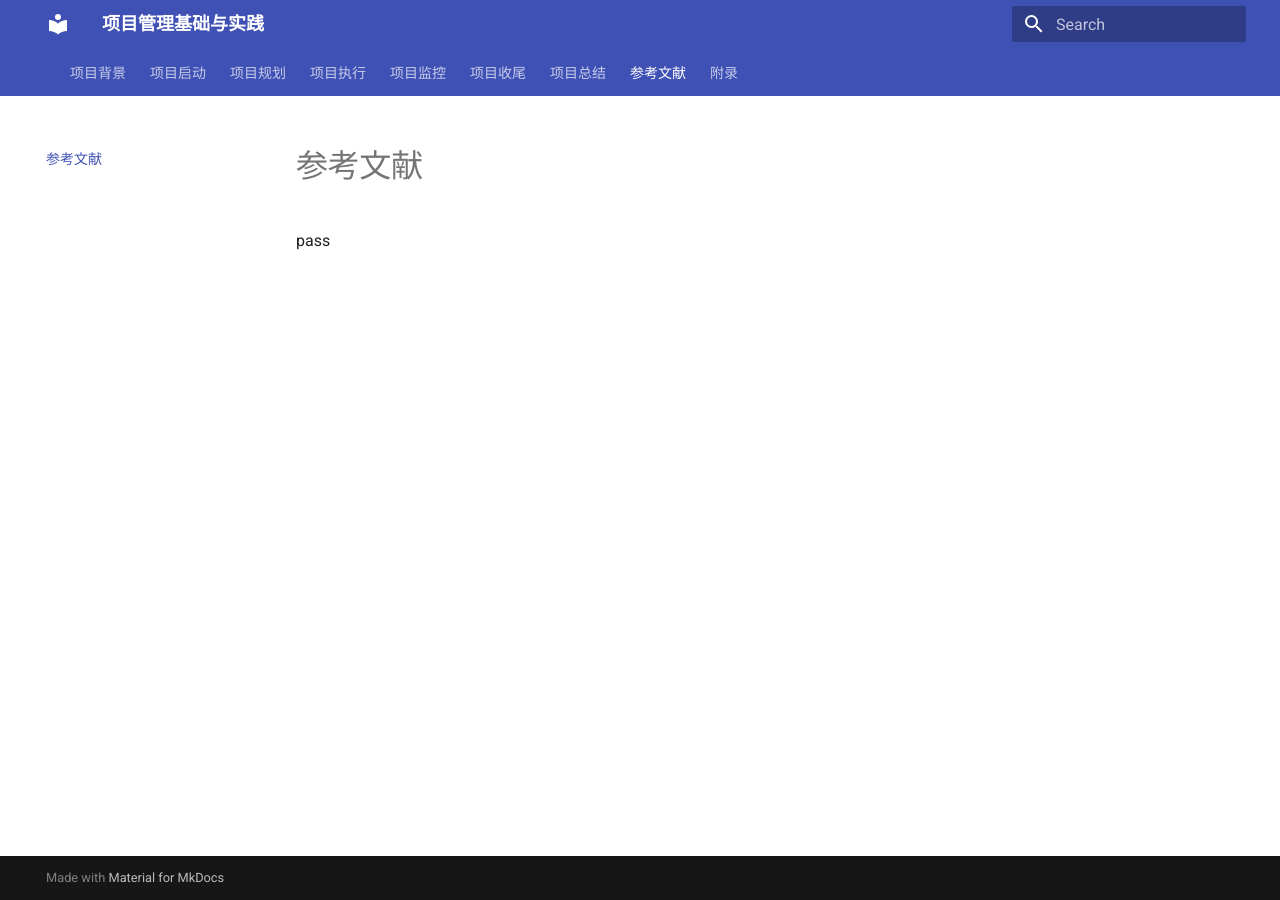
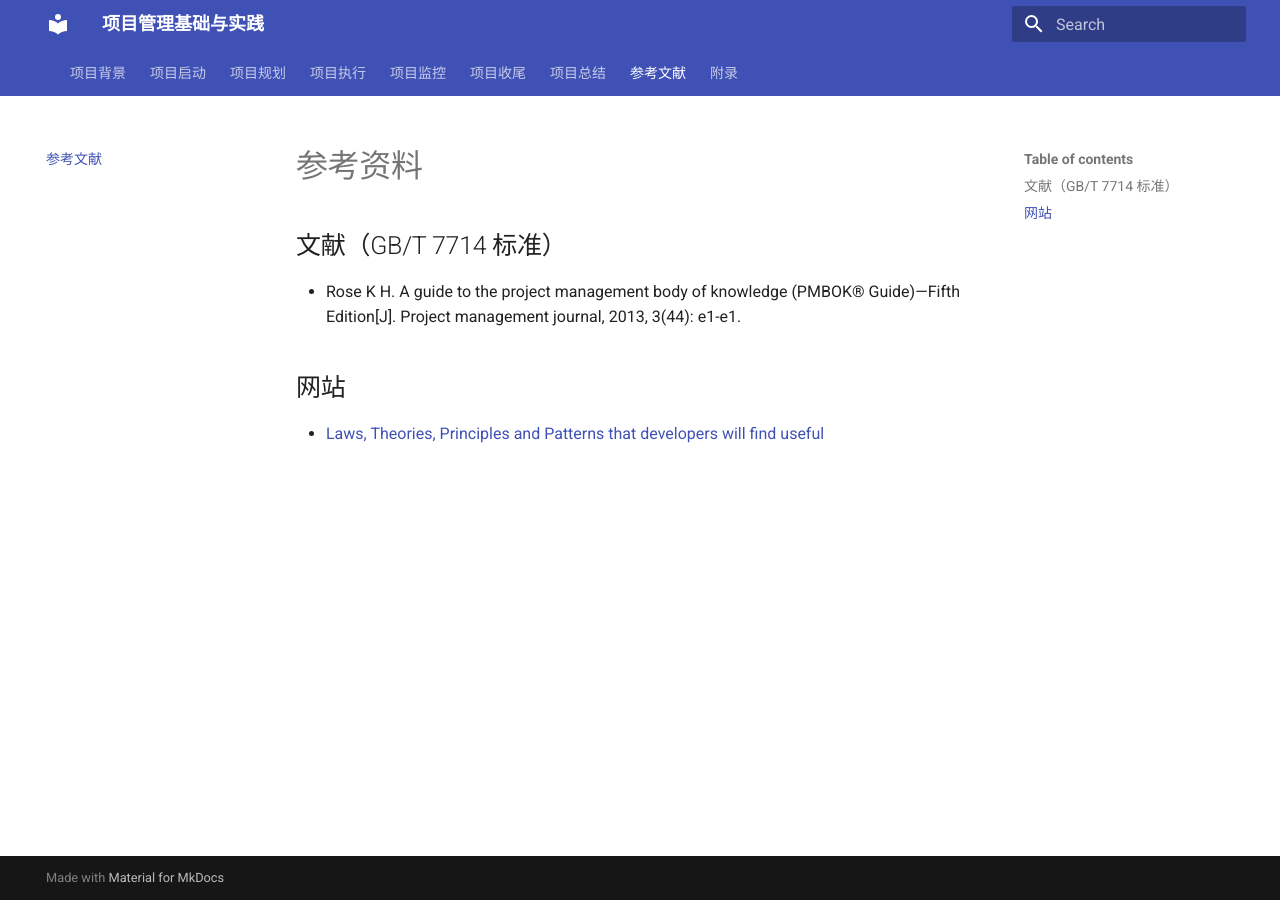
Before and after one commit to svegio/MEE5002, an MkDocs documentation site: the page built from docs/section/reference.md, in a window 1280 px wide. Built offline with MkDocs 1.6.1 and Material for MkDocs 9.7.7, drawn with Linux system fonts in a browser that asks for light colours.

Commit message:
[update] 更名为参考资料

```diff
--- a/docs/section/reference.md
+++ b/docs/section/reference.md
@@ -1,2 +1,7 @@
-# 参考文献
-pass
+# 参考资料
+## 文献（GB/T 7714 标准）
+- Rose K H. A guide to the project management body of knowledge (PMBOK® Guide)—Fifth Edition[J]. Project management journal, 2013, 3(44): e1-e1.
+
+
+## 网站
+- [Laws, Theories, Principles and Patterns that developers will find useful](https://github.com/dwmkerr/hacker-laws)
```
Also changed, not shown: README.md (+1 -1 lines).
